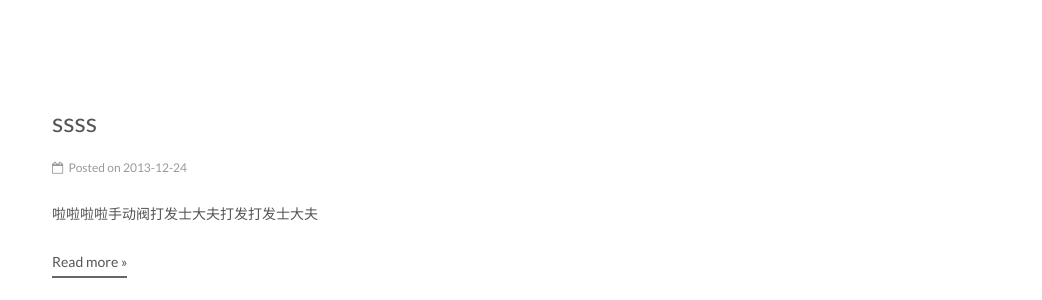
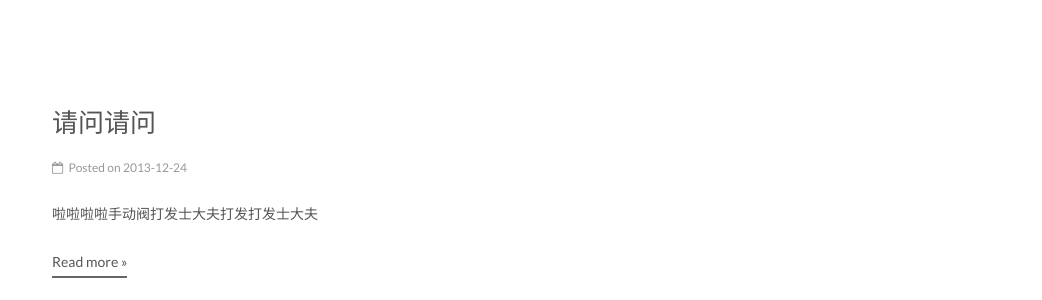
Before and after one commit to chuyibo/chuyibo.github.io, a Jekyll site: the page built from index.html, in a window 1280 px wide. Shown: the part 1279-1579 px from the top of the page, without its empty margins (238-1280 px from the left). Built offline with Jekyll 4.4.1, drawn with Linux system fonts in a browser that asks for light colours; the list of posts is cut into pages by our own code.

Commit message:
2021/02/27

```diff
--- a/_posts/2013-12-24-categories.md
+++ b/_posts/2013-12-24-categories.md
@@ -1,6 +1,6 @@
 ---
 title: Categories33
-indextitle: ssss
+indextitle: 请问请问
 untitled: sdffsdfdfsdf
 date: 2013-12-24 23:30:09
 description: 啦啦啦啦手动阀打发士大夫打发打发士大夫
```
